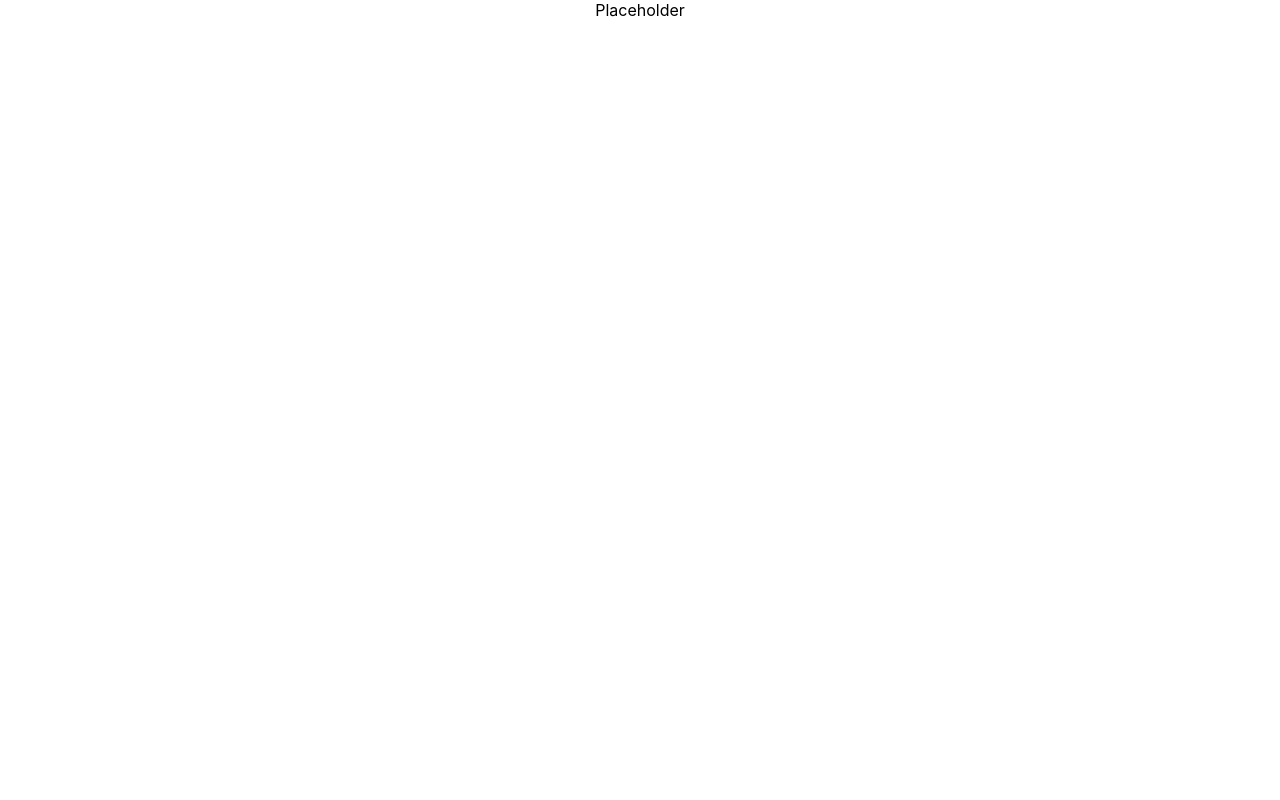
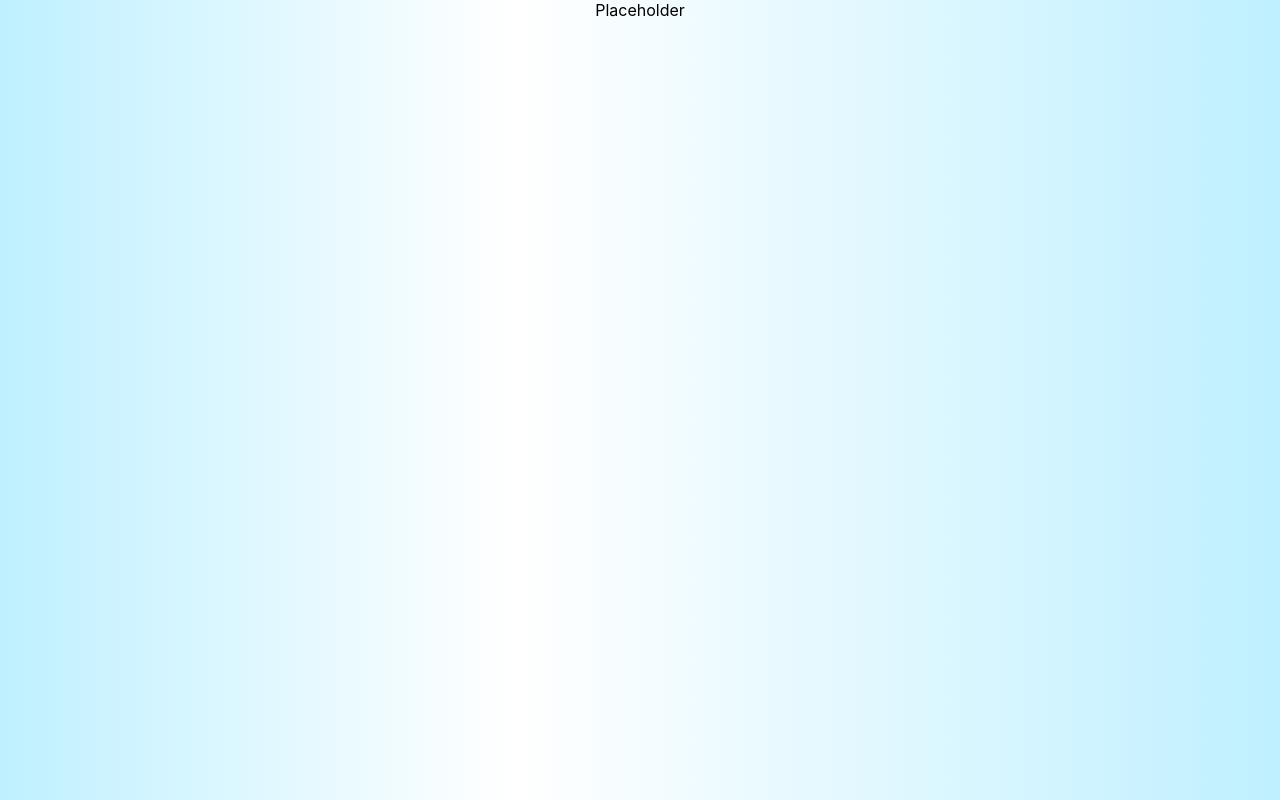
Before and after one commit to koen-benne/esportslamas-onepager, a React (Create React App) app: page / in a window 1280 px wide. Built offline with nearby package versions, Linux system fonts and the light colour scheme.

Commit message:
added body gradient

```diff
--- a/src/index.css
+++ b/src/index.css
@@ -5,6 +5,8 @@ body {
     sans-serif;
   -webkit-font-smoothing: antialiased;
   -moz-osx-font-smoothing: grayscale;
+  background: rgb(191,240,255);
+  background: linear-gradient(90deg, rgba(191,240,255,1) 0%, rgba(255,255,255,1) 40%, rgba(191,240,255,1) 100%);
 }
 
 code {
```
